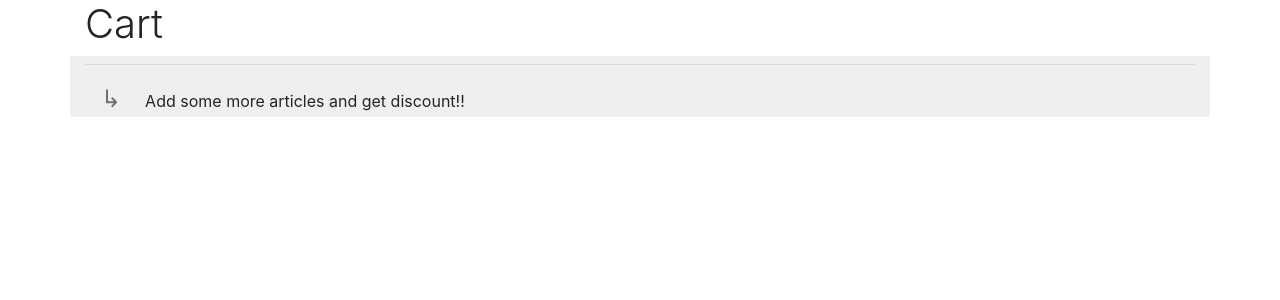
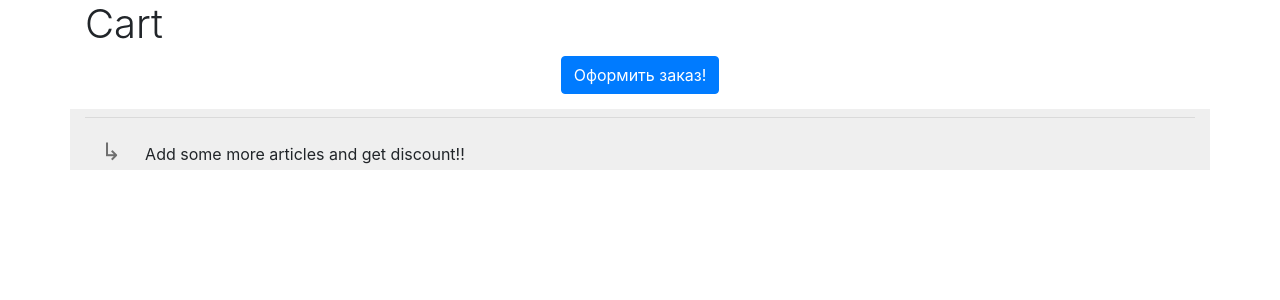
Before and after one commit to FathullaLatipov/django48, a Django app: page /user_cart in a window 1280 px wide. Shown: the top 300 px of the page. Run offline with Django 5.2, Linux system fonts and the light colour scheme; data that the repository does not hold is empty; some libraries are stand-ins or nearby versions.

Commit message:
done order and tg bot

```diff
--- a/dushnila48/urls.py
+++ b/dushnila48/urls.py
@@ -5,7 +5,7 @@ from django.conf import settings
 from django.conf.urls.static import static
 
 from products.views import home_page, products_page, MyLoginView, \
-    logout_view, single_product, search_products, add_products_to_user_cart, user_cart
+    logout_view, single_product, search_products, add_products_to_user_cart, user_cart, delete_user_cart
 
 urlpatterns = [
     path('admin/', admin.site.urls),
@@ -16,7 +16,8 @@ urlpatterns = [
     path('product/<int:pk>', single_product, name='single-product'),
     path('search', search_products, name='search-product'),
     path('add_to_cart/<int:pk>', add_products_to_user_cart, name='add_to_cart'),
-    path('user_cart', user_cart, name='user_cart')
+    path('user_cart', user_cart, name='user_cart'),
+    path('delete_product/<int:pk>', delete_user_cart, name='delete_product')
 
 ]
 
--- a/products/views.py
+++ b/products/views.py
@@ -67,16 +67,24 @@ def add_products_to_user_cart(request, pk):
 def user_cart(request):
     cart = CartModel.objects.filter(user_id=request.user.id)  # 4
     if request.method == 'POST':
-        main_text = 'Новый заказ'
+        main_text = 'Новый заказ\n'
 
         for i in cart:
-            main_text += f'Товар: {i.user_product}\n' \
-                         f'Кол-во: {i.user_product_quantity}\n' \
-                         f'Пользователь: {i.user_id}\n' \
-                         f'Цена: {i.user_product.product_price}\n'
+            main_text += f'Товар 🛒: {i.user_product}\n' \
+                         f'Кол-во 🌐: {i.user_product_quantity}\n' \
+                         f'Пользователь 👤: {i.user_id}\n' \
+                         f'Цена 💸: {i.user_product.product_price}\n'
             bot.send_message(-1001995816426, main_text)
             cart.delete()
             return redirect('/')
     else:
         context = {'cart': cart}
         return render(request, template_name='cart.html', context=context)
+
+
+def delete_user_cart(request, pk):
+    product_delete = ProductModel.objects.get(pk=pk)  # 8
+
+    CartModel.objects.filter(user_id=request.user.id, user_product=product_delete).delete()
+
+    return redirect('/user_cart')
--- a/templates/cart.html
+++ b/templates/cart.html
@@ -123,18 +123,24 @@
                 <div class="product-name">Название: {{ j.user_product.product_title}}</div>
                 <div class="product-price">
                     Кол-во: {{ j.user_product_quantity }}
-                    <div class="product-price">Цена: {{ j.user_product.product_price }}</div>
+<!--                    <div class="product-price">Цена: {{ j.user_product.product_price }}</div>-->
                 </div>
             </div>
             <div class="col-md-3 cart-actions">
-                <div class="product-price-total">49 SEK</div>
+                <div class="product-price-total">Цена: {{ j.user_product.product_price }} $</div>
                 <div class="product-delete">
-                    <button type="button" data-toggle="tooltip" title="Ta bort" class="delete"
-                            onclick="cart.remove('5');"><i class="fas fa-times-circle"></i></button>
+                   <form action="/delete_product/{{ j.user_product.pk }}" method="post">
+                      {% csrf_token %}
+                      <button class="btn btn-primary"><i class="fa fa-trash"></i></button>
+                  </form>
                 </div>
             </div>
         </div><!-- cart-row-->
         {% endfor %}
+        <form method="post" style="text-align: center;margin-bottom: 15px">
+            {% csrf_token %}
+            <button class="btn btn-primary">Оформить заказ!</button>
+        </form>
         <div class="row cart-special-holder">
             <div class="col-md-12">
                 <div class="cart-special">
```
Also changed, not shown: db.sqlite3, 1 other file.
